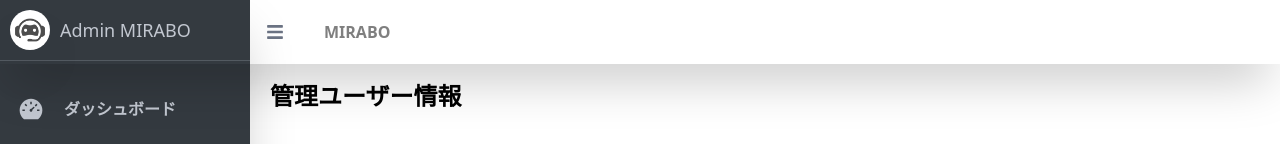
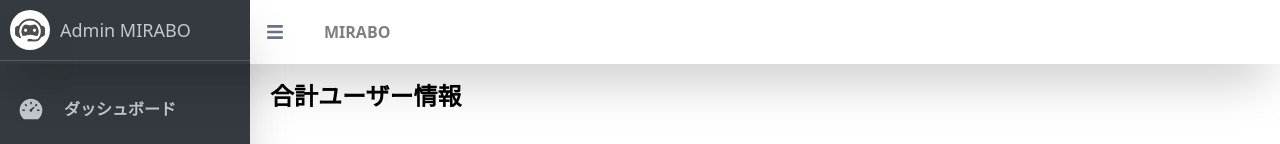
Before and after one commit to shaishaieee/miraboadmin, a React (Vite) app: page /totalusersinfo in a window 1280 px wide. Shown: the top 144 px of the page. Built offline with nearby package versions, Linux system fonts and the light colour scheme; no server answers; sample sign-in values are in the browser's storage.

Commit message:
update pdf

```diff
--- a/src/components/TotalUsersIfo.jsx
+++ b/src/components/TotalUsersIfo.jsx
@@ -30,7 +30,7 @@ const UserInfoModal = ({ isOpen, onClose, user, onDelete }) => {
       const url = window.URL.createObjectURL(new Blob([response.data]));
       const link = document.createElement("a");
       link.href = url;
-      link.setAttribute("download", `user_${id}_answers.xlsx`);
+      link.setAttribute("download", `user_${id}_answers.pdf`);
       document.body.appendChild(link);
       link.click();
       link.remove();
@@ -64,7 +64,7 @@ const UserInfoModal = ({ isOpen, onClose, user, onDelete }) => {
               </i>
               <i
                 className="text-white text-xl mr-4 cursor-pointer"
-                onClick={() => handleExport(user?.id)}
+                onClick={() => handleExport(user?.userId)}
               >
                 <FaDownload />
               </i>
@@ -289,7 +289,7 @@ const TotalUsersInfo = () => {
       <ToastContainer />
       <div className="h-screen overflow-y-auto my-10">
         <h1 className="font-semibold ml-5 mb-5 text-lg sm:text-xl md:text-2xl sm:w-11/20">
-          管理ユーザー情報
+          合計ユーザー情報
         </h1>
         <div className="flex justify-center items-center gap-4">
           <div className="ml-10 rounded-md sm:min-w-2/4 md:min-w-1/2 lg:min-w-full xl:min-w-full">
--- a/src/components/UserManagement.jsx
+++ b/src/components/UserManagement.jsx
@@ -423,6 +423,8 @@ const UserManagement = () => {
     indexOfLastUser
   );
 
+
+
   return (
     <div className="h-screen overflow-y-auto my-10">
       <div>
```
Also changed, not shown: 2 other files (tests, documents, lock files or other folders).
